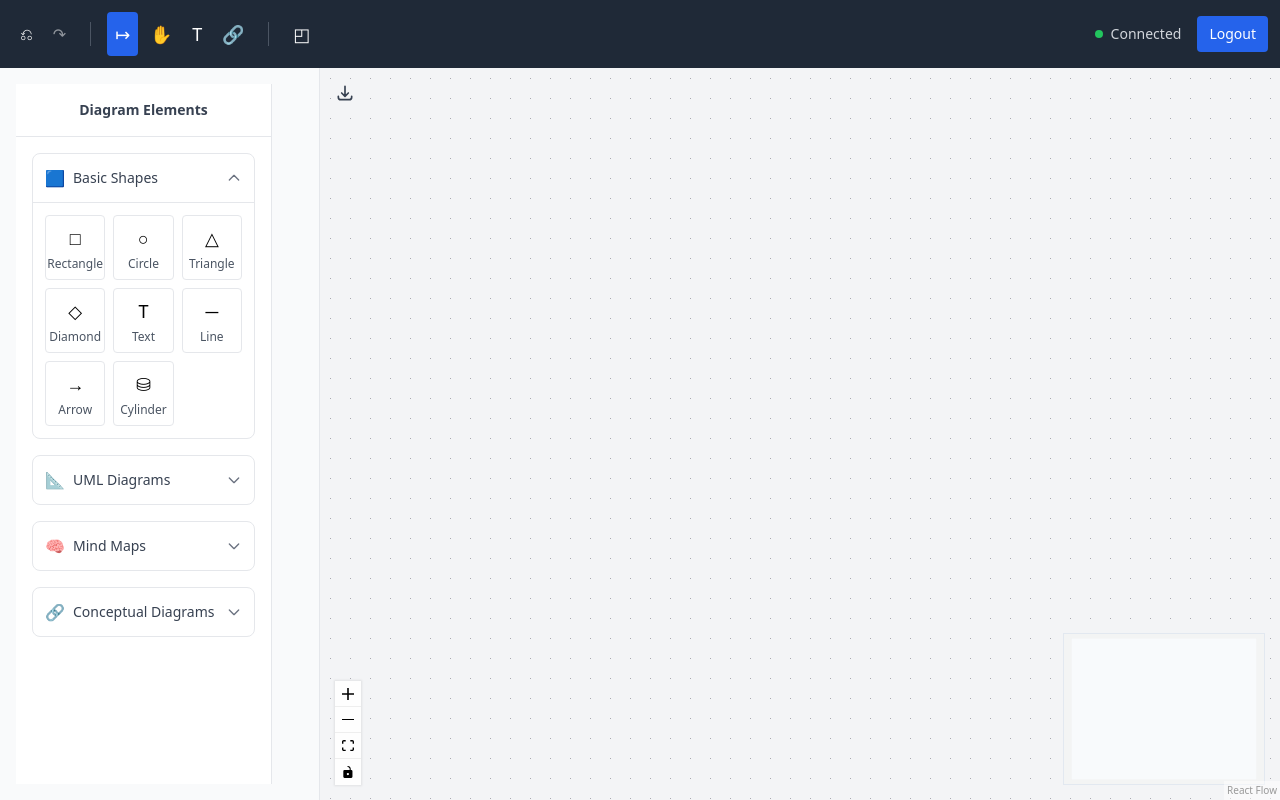
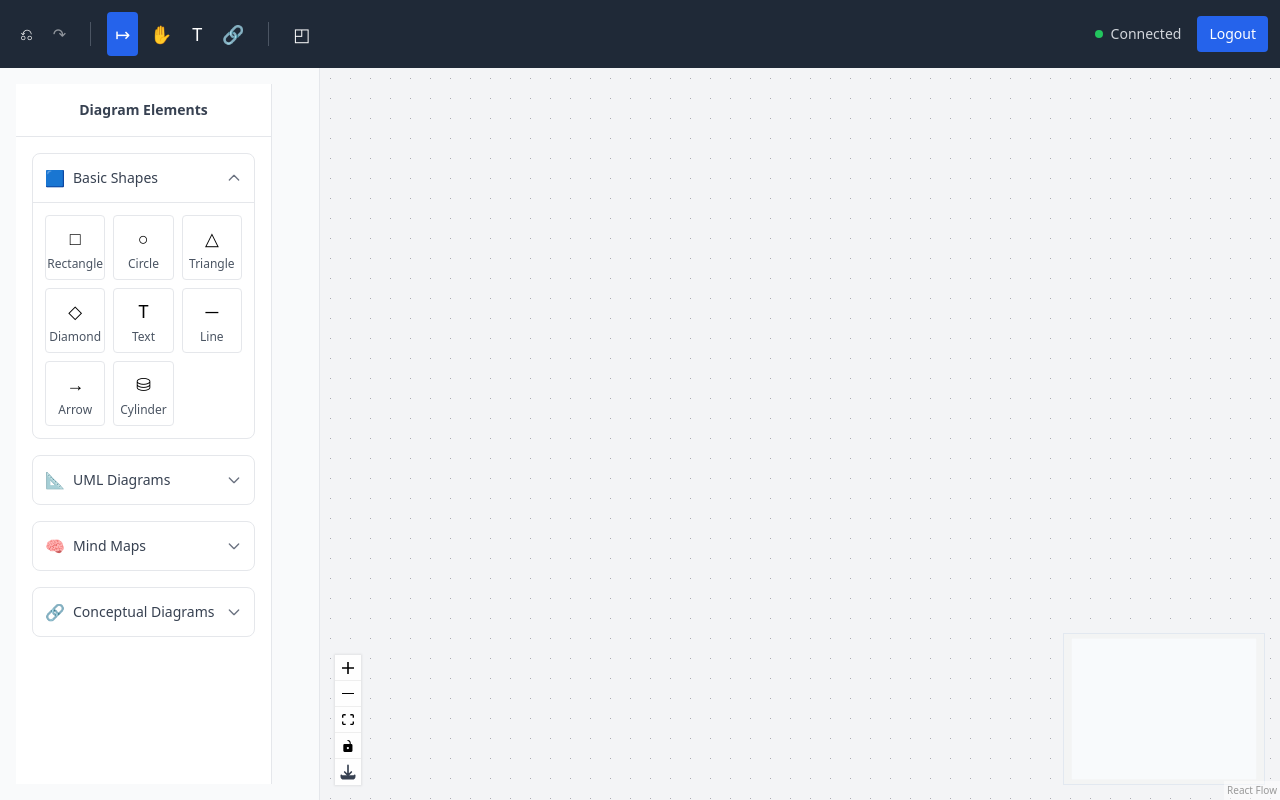
Before and after one commit to MilicaObradovic/CoDiagram, a React app in the folder frontend/: page / in a window 1280 px wide. Built offline with nearby package versions, Linux system fonts and the light colour scheme; the HTML template or start-up script is replaced by a standard one; what reactflow would draw is missing.

Commit message:
[fix] download button

```diff
--- a/frontend/src/components/diagramCanvas.tsx
+++ b/frontend/src/components/diagramCanvas.tsx
@@ -12,8 +12,7 @@ import {
     ConnectionMode,
     type OnConnect,
     type Node,
-    type Edge, ConnectionLineType
-
+    type Edge, ConnectionLineType, ControlButton
 } from '@xyflow/react';
 import 'reactflow/dist/style.css';
 import type {CustomNodeData, ShapeType, ToolbarState} from "../types/diagram.ts";
@@ -21,7 +20,6 @@ import CustomNodeDiv from './customNodeDiv.tsx'
 import DownloadButton from "./downloadButton.tsx";
 import '@xyflow/react/dist/style.css';
 import CustomEdge from './bidirectionalEdge.tsx';
-
 
 interface DiagramCanvasProps {
     toolbarState: ToolbarState;
@@ -250,7 +248,6 @@ const DiagramCanvas: React.FC<DiagramCanvasProps> = ({
         console.log('Node double-clicked:', node.id, 'Current editingNodeId:', editingNodeId);
         setEditingNodeId(node.id);
         const nodeData = node.data as unknown as CustomNodeData;
-        console.log('Setting editText to:', nodeData?.label);
         setEditText(nodeData?.label || '');
     }, [editingNodeId]);
 
@@ -300,7 +297,9 @@ const DiagramCanvas: React.FC<DiagramCanvasProps> = ({
                 maxZoom={10}
                 connectionMode={ConnectionMode.Loose}
             >
-                <Controls/>
+                <Controls>
+                        <DownloadButton />
+                </Controls>
                 <MiniMap
                     nodeBorderRadius={8}
                     nodeColor={(node) => {
@@ -314,7 +313,7 @@ const DiagramCanvas: React.FC<DiagramCanvasProps> = ({
                     }}
                 />
                 <Background  gap={20} size={1} />
-                <DownloadButton />
+                {/*<DownloadButton />*/}
             </ReactFlow>
         </div>
     );
--- a/frontend/src/components/downloadButton.tsx
+++ b/frontend/src/components/downloadButton.tsx
@@ -1,4 +1,4 @@
-import { Panel, useReactFlow, getNodesBounds, getViewportForBounds } from '@xyflow/react';
+import {useReactFlow, getNodesBounds, getViewportForBounds, ControlButton} from '@xyflow/react';
 import { toPng } from 'html-to-image';
 
 function downloadImage(dataUrl: string) {
@@ -32,14 +32,12 @@ function DownloadButton() {
     };
 
     return (
-        <Panel position="top-left">
-            <button className="download-btn xy-theme__button" onClick={onClick}>
-                <svg className="w-5 h-5 text-gray-700" fill="none" stroke="currentColor" viewBox="0 0 24 24">
-                    <path strokeLinecap="round" strokeLinejoin="round" strokeWidth={2}
-                          d="M4 16v1a3 3 0 003 3h10a3 3 0 003-3v-1m-4-4l-4 4m0 0l-4-4m4 4V4"/>
-                </svg>
-            </button>
-        </Panel>
+        <ControlButton onClick={onClick} title="Download diagram">
+            <svg className="w-5 h-5 text-gray-700 !min-w-5 !min-h-5" fill="none" stroke="currentColor" viewBox="0 0 24 24">
+                <path strokeLinecap="round" strokeLinejoin="round" strokeWidth={2}
+                      d="M4 16v1a3 3 0 003 3h10a3 3 0 003-3v-1m-4-4l-4 4m0 0l-4-4m4 4V4"/>
+            </svg>
+        </ControlButton>
     );
 }
 
```
